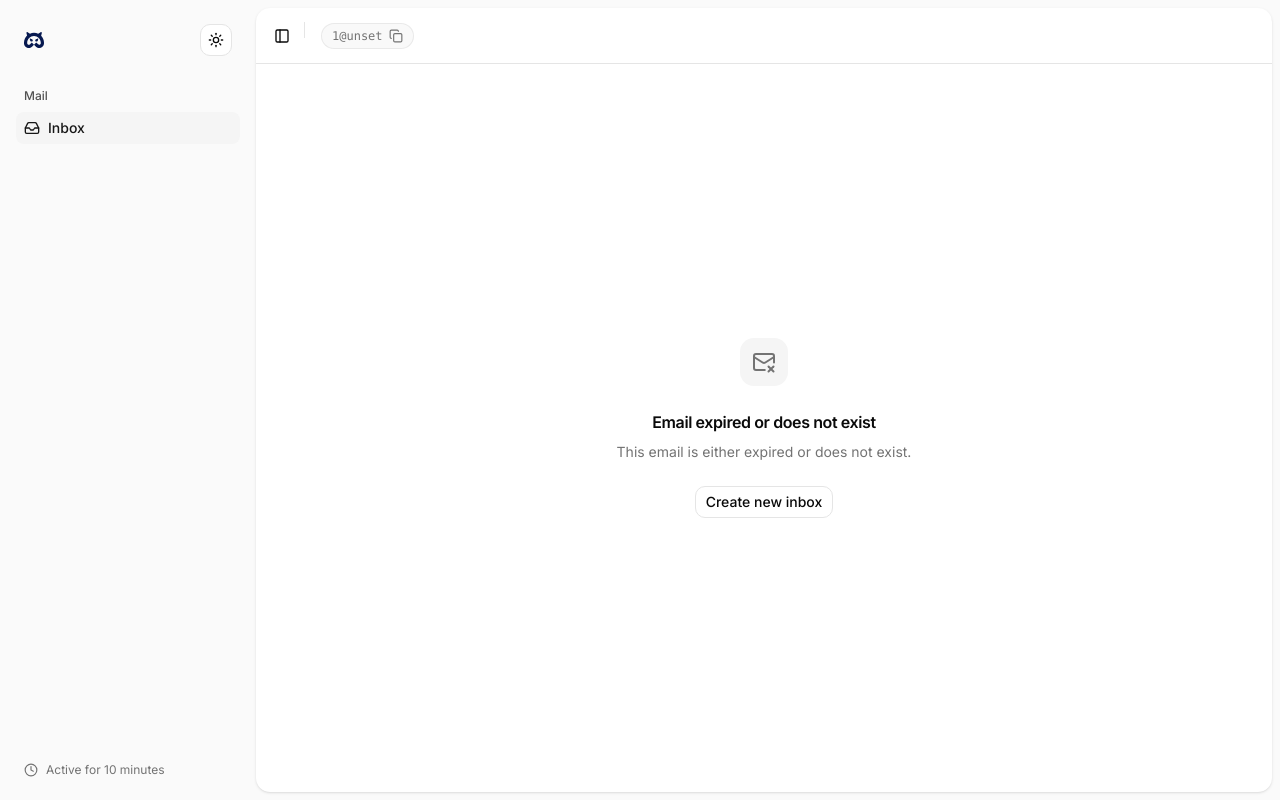
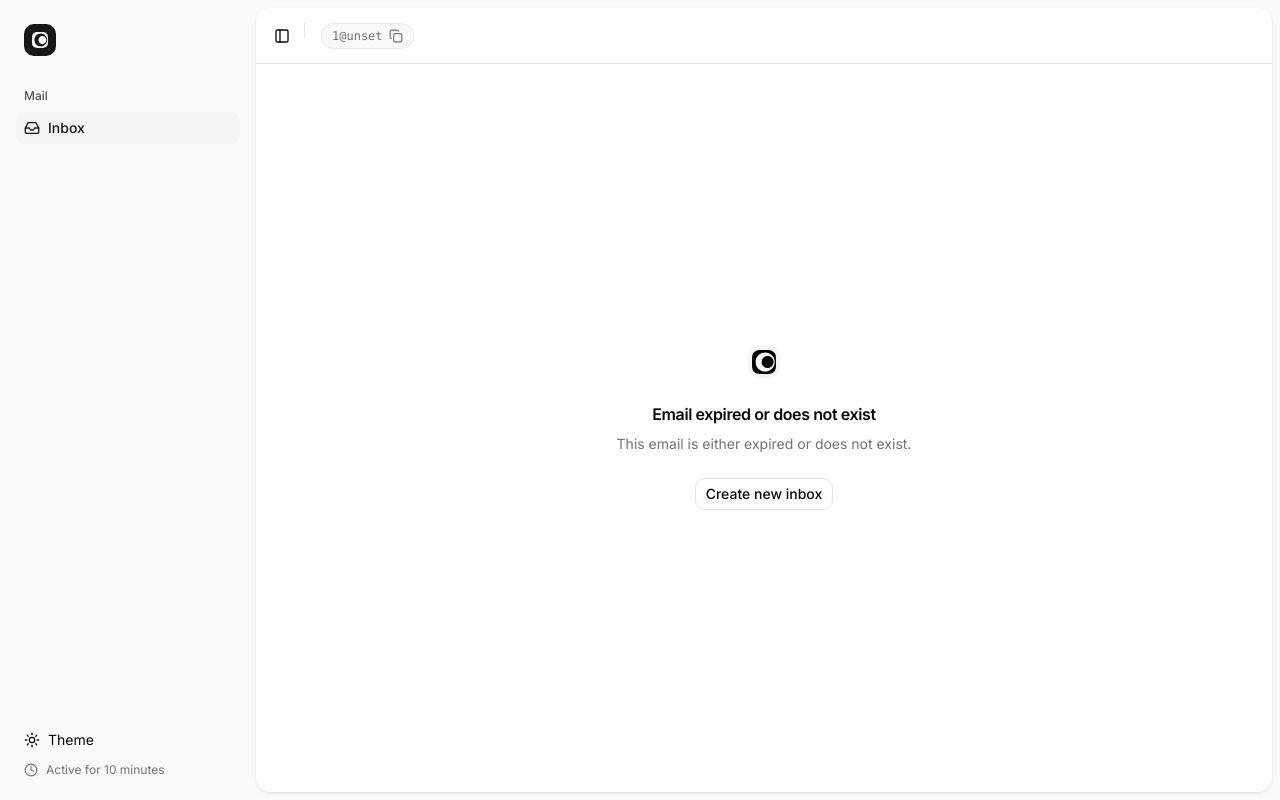
Before and after one commit to priyanshuguptadev/10-mail, a Next.js app: page /inbox/1 in a window 1280 px wide. Built offline with nearby package versions, Linux system fonts and the light colour scheme; no server answers; the database is empty.

Commit message:
feat: replace logo.svg with Logo component and update related components to use it

```diff
--- a/components/app-sidebar.tsx
+++ b/components/app-sidebar.tsx
@@ -19,7 +19,7 @@ import {
   SidebarMenuSkeleton,
   SidebarRail,
 } from '@/components/ui/sidebar'
-import Image from 'next/image'
+import { Logo } from '@/components/logo'
 import { ModeToggle } from './toggle-mode'
 
 function SidebarNav() {
@@ -60,11 +60,16 @@ export function AppSidebar({ ...props }: React.ComponentProps<typeof Sidebar>) {
       <SidebarHeader>
         <SidebarMenu>
           <SidebarMenuItem>
-            <SidebarMenuButton size="lg" asChild>
-              <div className="flex items-center justify-between ">
-                <Image src="/logo.svg" alt="Logo" width={20} height={20} />
-                <ModeToggle />
-              </div>
+            <SidebarMenuButton
+              size="lg"
+              asChild
+              className="hover:bg-transparent active:bg-transparent"
+            >
+              <Link href="/" className="flex items-center gap-2.5">
+                <div className="flex size-8 shrink-0 items-center justify-center rounded-lg bg-sidebar-primary text-sidebar-primary-foreground">
+                  <Logo className="size-4 text-sidebar-primary-foreground dark:text-sidebar-primary-foreground" />
+                </div>
+              </Link>
             </SidebarMenuButton>
           </SidebarMenuItem>
         </SidebarMenu>
@@ -83,6 +88,7 @@ export function AppSidebar({ ...props }: React.ComponentProps<typeof Sidebar>) {
 
       <SidebarFooter>
         <SidebarMenu>
+          <ModeToggle />
           <SidebarMenuItem>
             <div className="flex items-center gap-2 px-2 py-1.5 text-xs text-muted-foreground group-data-[collapsible=icon]:hidden">
               <Clock className="size-3.5 shrink-0" />
--- a/components/empty-inbox.tsx
+++ b/components/empty-inbox.tsx
@@ -9,6 +9,7 @@ import {
 } from '@/components/ui/empty'
 import { cn } from '@/lib/utils'
 import { CopyEmailPill } from './copy-email-pill'
+import { Logo } from './logo'
 
 interface EmptyInboxProps {
   className?: string
@@ -21,18 +22,16 @@ export function EmptyInbox({ className }: EmptyInboxProps) {
     >
       <Empty>
         <EmptyMedia
-          variant="icon"
-          className="size-12 rounded-xl bg-muted text-foreground"
-        >
-          <Inbox className="size-6 text-muted-foreground" />
-        </EmptyMedia>
+                  variant="icon"
+                >
+                  <Logo className="h-6 w-6" />
+                </EmptyMedia>
         <EmptyHeader>
           <EmptyTitle className="text-base font-semibold tracking-tight">
             Your inbox is empty
           </EmptyTitle>
           <EmptyDescription className="text-sm text-muted-foreground">
-            Emails sent to this disposable inbox will appear here. Keep
-            Refreshing!
+            Emails sent to this disposable inbox will appear here. Refresh the page if you are expecting an email.
           </EmptyDescription>
         </EmptyHeader>
         <EmptyContent className="mt-2 flex flex-col items-center gap-3">
--- /dev/null
+++ b/components/logo.tsx
@@ -0,0 +1,27 @@
+import * as React from 'react'
+import { cn } from '@/lib/utils'
+
+export function Logo({ className, ...props }: React.ComponentProps<'svg'>) {
+  return (
+    <svg
+      xmlns="http://www.w3.org/2000/svg"
+      viewBox="0 0 40 40"
+      fill="none"
+      className={cn('size-5 text-black dark:text-white', className)}
+      {...props}
+    >
+      <g id="logomark">
+        <path
+          fillRule="evenodd"
+          clipRule="evenodd"
+          d="M20 0C27.4768 0 31.2154 -0.000204921 34 1.60742C35.8242 2.66064 37.3394 4.17577 38.3926 6C40.0002 8.7846 40 12.5232 40 20C40 27.4768 40.0002 31.2154 38.3926 34C37.3394 35.8242 35.8242 37.3394 34 38.3926C31.2154 40.0002 27.4768 40 20 40C12.5232 40 8.7846 40.0002 6 38.3926C4.17577 37.3394 2.66064 35.8242 1.60742 34C-0.000204921 31.2154 0 27.4768 0 20C0 12.5232 -0.000204921 8.7846 1.60742 6C2.66064 4.17577 4.17577 2.66064 6 1.60742C8.7846 -0.000204921 12.5232 0 20 0ZM22 4C13.1634 4 6 11.1634 6 20C6 28.8366 13.1634 36 22 36C30.8366 36 38 28.8366 38 20C38 11.1634 30.8366 4 22 4Z"
+          fill="currentColor"
+        />
+        <path
+          d="M36 20C36 25.5228 31.5228 30 26 30C20.4772 30 16 25.5228 16 20C16 14.4772 20.4772 10 26 10C31.5228 10 36 14.4772 36 20Z"
+          fill="currentColor"
+        />
+      </g>
+    </svg>
+  )
+}
--- a/components/mail-empty.tsx
+++ b/components/mail-empty.tsx
@@ -6,14 +6,17 @@ import {
   EmptyDescription,
   EmptyMedia,
 } from '@/components/ui/empty'
+import { Logo } from './logo'
 
 export function MailEmpty() {
   return (
     <div className="flex h-full flex-1 items-center justify-center p-8 bg-card">
       <Empty>
-        <EmptyMedia variant="icon">
-          <Mail className="size-4" />
-        </EmptyMedia>
+        <EmptyMedia
+                  variant="icon"
+                >
+                  <Logo className="h-6 w-6" />
+                </EmptyMedia>
         <EmptyHeader>
           <EmptyTitle>No message selected</EmptyTitle>
           <EmptyDescription>
--- a/components/no-inbox.tsx
+++ b/components/no-inbox.tsx
@@ -9,6 +9,7 @@ import {
 import { MailX } from 'lucide-react'
 import { Button } from './ui/button'
 import Link from 'next/link'
+import { Logo } from './logo'
 
 export default function NoInbox() {
   return (
@@ -16,9 +17,8 @@ export default function NoInbox() {
       <Empty>
         <EmptyMedia
           variant="icon"
-          className="size-12 rounded-xl bg-muted text-foreground"
         >
-          <MailX className="size-6 text-muted-foreground" />
+          <Logo className="h-6 w-6" />
         </EmptyMedia>
         <EmptyHeader>
           <EmptyTitle className="text-base font-semibold tracking-tight">
--- a/components/toggle-mode.tsx
+++ b/components/toggle-mode.tsx
@@ -1,40 +1,112 @@
 'use client'
 
 import * as React from 'react'
-import { Moon, Sun } from 'lucide-react'
+import { Check, Moon, Sun, Monitor } from 'lucide-react'
 import { useTheme } from 'next-themes'
 
-import { Button } from '@/components/ui/button'
 import {
   DropdownMenu,
   DropdownMenuContent,
   DropdownMenuItem,
   DropdownMenuTrigger,
 } from '@/components/ui/dropdown-menu'
+import {
+  SidebarMenuButton,
+  SidebarMenuItem,
+  useSidebar,
+} from '@/components/ui/sidebar'
+import {
+  Tooltip,
+  TooltipContent,
+  TooltipTrigger,
+} from '@/components/ui/tooltip'
 
-export function ModeToggle() {
-  const { setTheme } = useTheme()
+const emptySubscribe = () => () => {}
+
+export function ModeToggle({ className }: { className?: string }) {
+  const { theme, setTheme } = useTheme()
+  const { state, isMobile } = useSidebar()
+  const mounted = React.useSyncExternalStore(
+    emptySubscribe,
+    () => true,
+    () => false,
+  )
+
+  const isCollapsed = state === 'collapsed' && !isMobile
+
+  const button = (
+    <SidebarMenuButton
+      className={
+        className ??
+        'data-[state=open]:bg-sidebar-accent data-[state=open]:text-sidebar-accent-foreground'
+      }
+    >
+      <div className="relative flex size-4 shrink-0 items-center justify-center">
+        <Sun className="size-4 scale-100 rotate-0 transition-all dark:scale-0 dark:-rotate-90" />
+        <Moon className="absolute size-4 scale-0 rotate-90 transition-all dark:scale-100 dark:rotate-0" />
+      </div>
+      <span className="group-data-[collapsible=icon]:hidden">Theme</span>
+    </SidebarMenuButton>
+  )
 
   return (
+    <SidebarMenuItem>
       <DropdownMenu>
-      <DropdownMenuTrigger asChild>
-        <Button variant="outline" size="icon">
-          <Sun className="h-[1.2rem] w-[1.2rem] scale-100 rotate-0 transition-all dark:scale-0 dark:-rotate-90" />
-          <Moon className="absolute h-[1.2rem] w-[1.2rem] scale-0 rotate-90 transition-all dark:scale-100 dark:rotate-0" />
-          <span className="sr-only">Toggle theme</span>
-        </Button>
-      </DropdownMenuTrigger>
-      <DropdownMenuContent align="end">
-        <DropdownMenuItem onClick={() => setTheme('light')}>
-          Light
+        {isCollapsed ? (
+          <Tooltip>
+            <TooltipTrigger asChild>
+              <DropdownMenuTrigger asChild>{button}</DropdownMenuTrigger>
+            </TooltipTrigger>
+            <TooltipContent side="right" align="center">
+              Toggle theme
+            </TooltipContent>
+          </Tooltip>
+        ) : (
+          <DropdownMenuTrigger asChild>{button}</DropdownMenuTrigger>
+        )}
+        <DropdownMenuContent
+          side={isMobile ? 'bottom' : isCollapsed ? 'right' : 'top'}
+          align={isCollapsed ? 'start' : 'start'}
+          className="min-w-36"
+        >
+          <DropdownMenuItem
+            onClick={() => setTheme('light')}
+            className="flex items-center justify-between"
+          >
+            <span className="flex items-center gap-2">
+              <Sun className="size-4" />
+              <span>Light</span>
+            </span>
+            {mounted && theme === 'light' && (
+              <Check className="size-4 text-muted-foreground" />
+            )}
           </DropdownMenuItem>
-        <DropdownMenuItem onClick={() => setTheme('dark')}>
-          Dark
+          <DropdownMenuItem
+            onClick={() => setTheme('dark')}
+            className="flex items-center justify-between"
+          >
+            <span className="flex items-center gap-2">
+              <Moon className="size-4" />
+              <span>Dark</span>
+            </span>
+            {mounted && theme === 'dark' && (
+              <Check className="size-4 text-muted-foreground" />
+            )}
           </DropdownMenuItem>
-        <DropdownMenuItem onClick={() => setTheme('system')}>
-          System
+          <DropdownMenuItem
+            onClick={() => setTheme('system')}
+            className="flex items-center justify-between"
+          >
+            <span className="flex items-center gap-2">
+              <Monitor className="size-4" />
+              <span>System</span>
+            </span>
+            {mounted && theme === 'system' && (
+              <Check className="size-4 text-muted-foreground" />
+            )}
           </DropdownMenuItem>
         </DropdownMenuContent>
       </DropdownMenu>
+    </SidebarMenuItem>
   )
 }
```
Also changed, not shown: public/logo.svg (deleted). Lines whose indentation alone changed are shown as unchanged.
